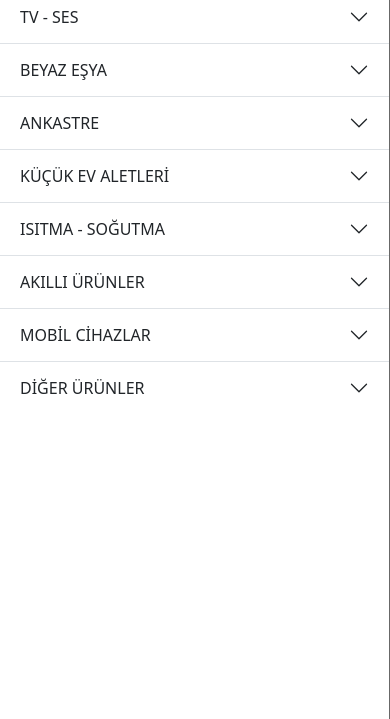
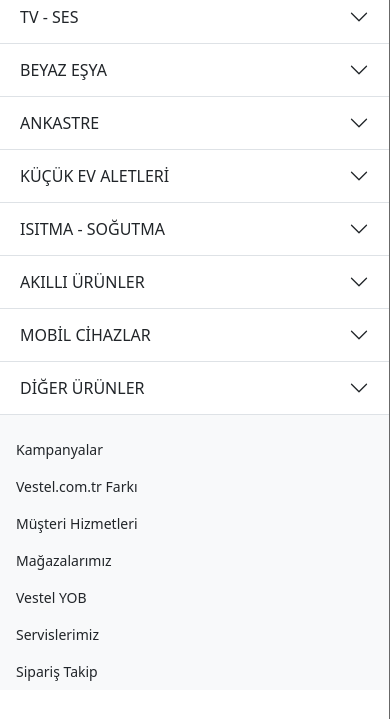
Before and after one commit to ramazanusluu/Runibex-First-Project, a website: page index.html in a window 390 px wide. Both pictures are taken after a click on the button 350 px from the left and 31 px from the top of the page. Shown: the part 71-790 px from the top of the page. Drawn offline with nearby package versions, Linux system fonts and the light colour scheme; files that its build step writes are made by us from their sources.

Commit message:
Mobil navbar tamamlandi

```diff
--- a/index.html
+++ b/index.html
@@ -136,7 +136,7 @@
             <i class="fa-solid fa-xmark"></i>
           </button>
         </div>
-        <div class="offcanvas-body mb- 5">
+        <div class="offcanvas-body">
           <div>
             <div class="accordion accordion-flush" id="accordionFlushExample">
               <div class="accordion-item">
@@ -689,6 +689,45 @@
                   </div>
                 </div>
               </div>
+              <div class="bg-light">
+                <ul class="nav flex-column">
+                  <li class="nav-item mt-3">
+                    <a class="nav-link text-dark mobile-nav-font-size" href="#"
+                      >Kampanyalar</a
+                    >
+                  </li>
+                  <li class="nav-item">
+                    <a class="nav-link text-dark mobile-nav-font-size" href="#"
+                      >Vestel.com.tr Farkı</a
+                    >
+                  </li>
+                  <li class="nav-item">
+                    <a class="nav-link text-dark mobile-nav-font-size" href="#"
+                      >Müşteri Hizmetleri</a
+                    >
+                  </li>
+                  <li class="nav-item">
+                    <a class="nav-link text-dark mobile-nav-font-size" href="#"
+                      >Mağazalarımız</a
+                    >
+                  </li>
+                  <li class="nav-item">
+                    <a class="nav-link text-dark mobile-nav-font-size" href="#"
+                      >Vestel YOB</a
+                    >
+                  </li>
+                  <li class="nav-item">
+                    <a class="nav-link text-dark mobile-nav-font-size" href="#"
+                      >Servislerimiz</a
+                    >
+                  </li>
+                  <li class="nav-item">
+                    <a class="nav-link text-dark mobile-nav-font-size" href="#"
+                      >Sipariş Takip</a
+                    >
+                  </li>
+                </ul>
+              </div>
             </div>
           </div>
         </div>
```
